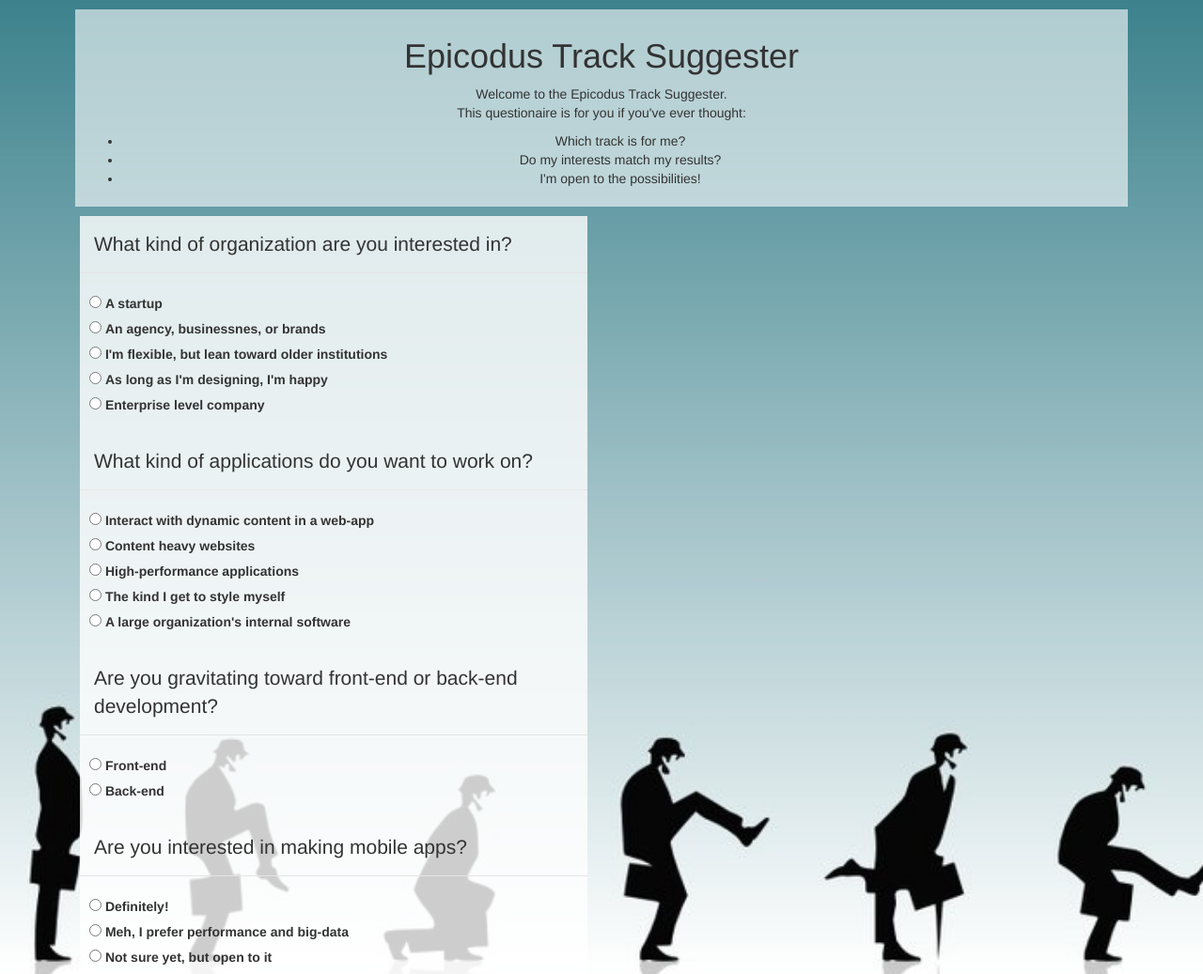
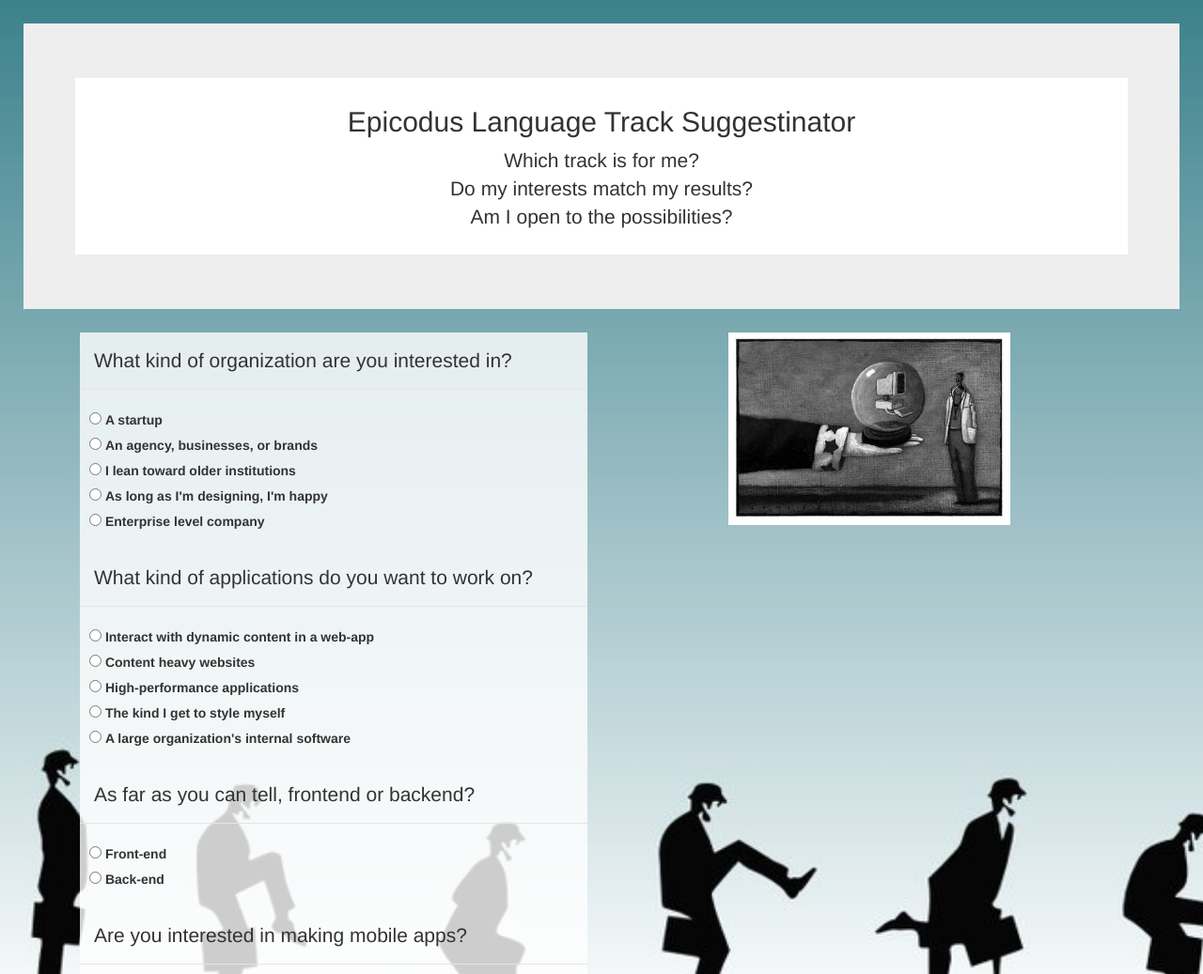
Before and after one commit to thejensen/intro_track-suggester, a plain HTML site: page index.html in a window 1280 px wide. Shown: the top 1037 px of the page at 94% size. Drawn offline with Linux system fonts and the light colour scheme.

Commit message:
adjust padding and margins of the questions and the results div. Add div above results as a silly preview to take up empty space. Centered img.

```diff
--- a/css/styles.css
+++ b/css/styles.css
@@ -1,24 +1,20 @@
-
-
-
 body {
   background-image: url("../img/silly.jpg");
   -webkit-background-size: cover;
 }
 
+.jumbotron {
+  margin: 25px;
+}
+
 .heading {
   text-align: center;
-  background-color: rgba(255, 255, 255, .6);
+  background-color: rgba(255, 255, 255, 1);
   padding: 10px;
   margin: 10px;
 }
 
 form {
-  background-color: rgba(255, 255, 255, .8);
-}
-
-.result {
-  display: none;
   background-color: rgba(255, 255, 255, .8);
 }
 
@@ -35,6 +31,22 @@ form {
   padding-left: 10px;
 }
 
+.form-check {
+  padding-left: 10px;
+}
+
 button {
-  margin: 1em;
+  padding: 20px;
 }
+
+img {
+  display: block;
+  margin: auto;
+  width: 300px;
+}
+
+.result {
+  display: none;
+  background-color: rgba(255, 255, 255, .8);
+  padding: 15px;
+}
--- a/index.html
+++ b/index.html
@@ -7,39 +7,40 @@
     <link href="css/styles.css" rel="stylesheet" type="text/css">
     <script src="js/jquery-3.1.0.js"></script>
     <script src="js/scripts.js"></script>
-    <title></title>
+    <title>Suggestinator - Programming Language</title>
   </head>
   <body>
+<!-- Get that Jumbotron! -->
+    <div class="jumbotron">
       <div class="container">
         <div class="heading">
-        <h1>Epicodus Track Suggester</h1>
-        <p>Welcome to the Epicodus Track Suggester.<br>
-        This questionaire is for you if you've ever thought:
-          <ul>
-            <li>Which track is for me?</li>
-            <li>Do my interests match my results?</li>
-            <li>I'm open to the possibilities!</li>
-          </ul>
+          <h2>Epicodus Language Track Suggestinator</h2>
+            <p>Which track is for me?<br>
+            Do my interests match my results?<br>
+            Am I open to the possibilities?<br>
             </p>
           </div>
+        </div>
+      </div>
 <!-- Begin form -->
+      <div class="container">
         <div class="row">
           <div class="col-sm-6">
             <form id="inputs">
   <!-- Question 1 -->
               <fieldset class="form-group row">
-              <legend class="col-form-legend col-xl-2 question" id="orgInterest">What kind of organization are you interested in?</legend>
+                <legend class="col-form-legend col-xl-6 question" id="orgInterest">What kind of organization are you interested in?</legend>
                 <div class="form-check">
                   <input class="form-check-input" type="radio" name="orgType" value="1">
                   <label for="1">A startup</label>
                 </div>
                 <div class="form-check">
                   <input class="form-check-input" type="radio" name="orgType" value="2">
-                <label for="2">An agency, businessnes, or brands</label>
+                  <label for="2">An agency, businesses, or brands</label>
                 </div>
                 <div class="form-check">
                   <input class="form-check-input" type="radio" name="orgType" value="3">
-                <label for="3">I'm flexible, but lean toward older institutions</label>
+                  <label for="3">I lean toward older institutions</label>
                 </div>
                 <div class="form-check">
                   <input class="form-check-input" type="radio" name="orgType" value="4">
@@ -52,7 +53,7 @@
               </fieldset>
       <!-- Question 2 -->
               <fieldset class="form-group row">
-              <legend class="col-form-legend col-xl-2 question" id="appInterest">What kind of applications do you want to work on?</legend>
+                <legend class="col-form-legend col-xl-6 question" id="appInterest">What kind of applications do you want to work on?</legend>
                 <div class="form-check">
                   <input class="form-check-input" type="radio" name="appType" value="1">
                     <label for="1">Interact with dynamic content in a web-app</label>
@@ -76,7 +77,7 @@
               </fieldset>
       <!-- Question 3 -->
               <fieldset class="form-group row">
-              <legend class="col-form-legend col-xl-2 question" id="endInterest">Are you gravitating toward front-end or back-end development?</legend>
+                <legend class="col-form-legend col-xl-6 question" id="endInterest">As far as you can tell, frontend or backend?</legend>
                 <div class="form-check">
                   <input class="form-check-input" type="radio" name="endType" value="1">
                   <label for="1">Front-end</label>
@@ -88,7 +89,7 @@
               </fieldset>
       <!-- Question 4 -->
               <fieldset class="form-group row">
-              <legend class="col-form-legend col-xl-2 question" id="mobileInterest">Are you interested in making mobile apps?</legend>
+                <legend class="col-form-legend col-xl-6 question" id="mobileInterest">Are you interested in making mobile apps?</legend>
                 <div class="form-check">
                   <input class="form-check-input" type="radio" name="mobileType" value="1">
                   <label for="1">Definitely!</label>
@@ -104,7 +105,7 @@
               </fieldset>
       <!-- Question 5 -->
               <fieldset class="form-group row">
-              <legend class="col-form-legend col-xl-2 question" id="genericInterest">Is it important that the first language you learn has deep roots?</legend>
+                <legend class="col-form-legend col-xl-6 question" id="genericInterest">Is it important that the first language you learn has deep roots?</legend>
                 <div class="form-check">
                   <input class="form-check-input" type="radio" name="genericType" value="1">
                   <label for="1">Yes, give me structure and documentation</label>
@@ -123,8 +124,11 @@
             </form>
           </div>
   <!-- END FORM -->
-<!-- Begin results ...want a modal girl?! -->
+  <!-- Begin results -->
             <div class="col-sm-6">
+              <div class="preview">
+                <img src="img/crystalball.JPG">
+              </div>
               <div class="result" id="rubyRails">
                 <h2>Ruby to Rails Track</h2>
                   <p>Ruby is a favorite language of developers building interactive web applications. If an app involves users creating accounts, entering information, and interacting with dynamic content, there's a good chance it is built with Ruby. Ruby became popular because the Rails framework, which is written with Ruby, simplified many of the common tasks associated with building web applications. It's most popular with startups and smaller companies who are looking to build their product quickly.
--- a/js/scripts.js
+++ b/js/scripts.js
@@ -96,7 +96,9 @@ $(document).ready(function() {
 
 // figure out how get the submit to trigger a nice error message if they don't actually submit any answers!
 
-    if (rubyRails === phpDrupal) {
+    if (rubyRails + phpDrupal + cNet + cssDesign + javaAndroid === 0) {
+      alert("Please fill out the survey to see your future!");
+    } else if (rubyRails === phpDrupal) {
       alert("You're tied between Ruby and .php!")
       $(".result").hide();
       $("#rubyRails").show();
```
Also changed, not shown: img/crystalball.JPG (added), img/notes.jpeg (deleted), img/notes2.jpeg (deleted), img/notes3.jpg (deleted), img/silly2.jpg (deleted). Lines whose indentation alone changed are shown as unchanged.
